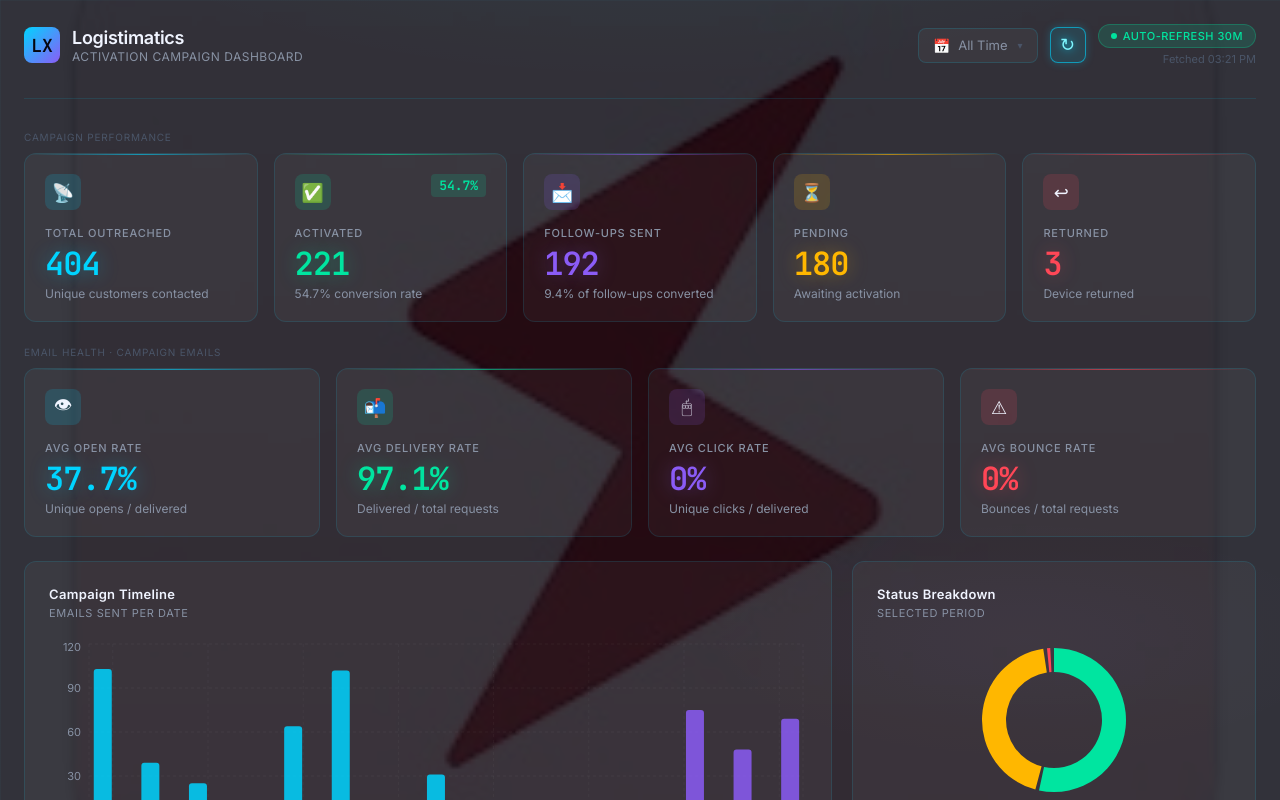
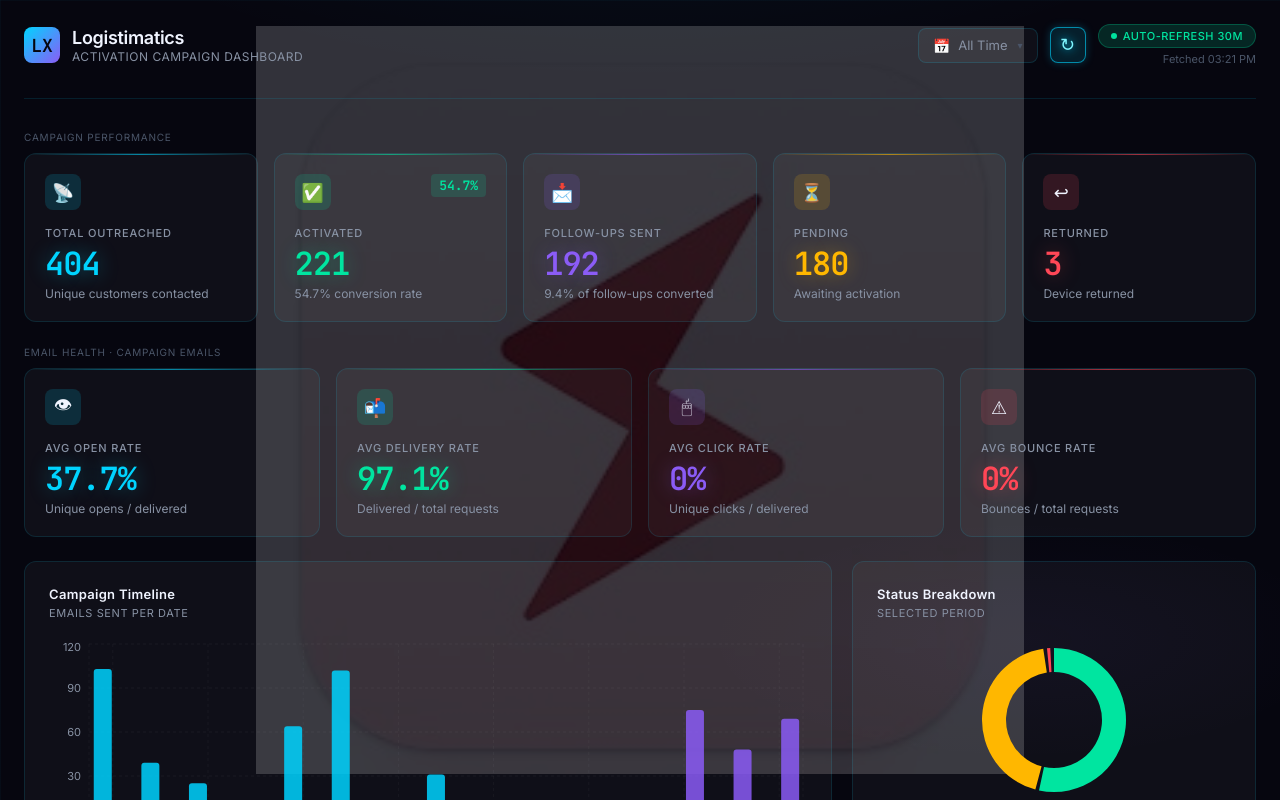
Before and after one commit to kevingarma-star/logistimatics-dashboard, a React (Vite) app: page / in a window 1280 px wide. Shown: the top 800 px of the page. Built offline with nearby package versions, Linux system fonts and the light colour scheme.

Commit message:
Reduce logo watermark size to 60%

```diff
--- a/src/index.css
+++ b/src/index.css
@@ -52,7 +52,7 @@
   width: 100%;
   height: 100%;
   background-image: url('/logistimatics-dashboard/LGMX LOGO.jpg');
-  background-size: cover;
+  background-size: 60%;
   background-repeat: no-repeat;
   background-position: center;
   opacity: 0.18;
```
